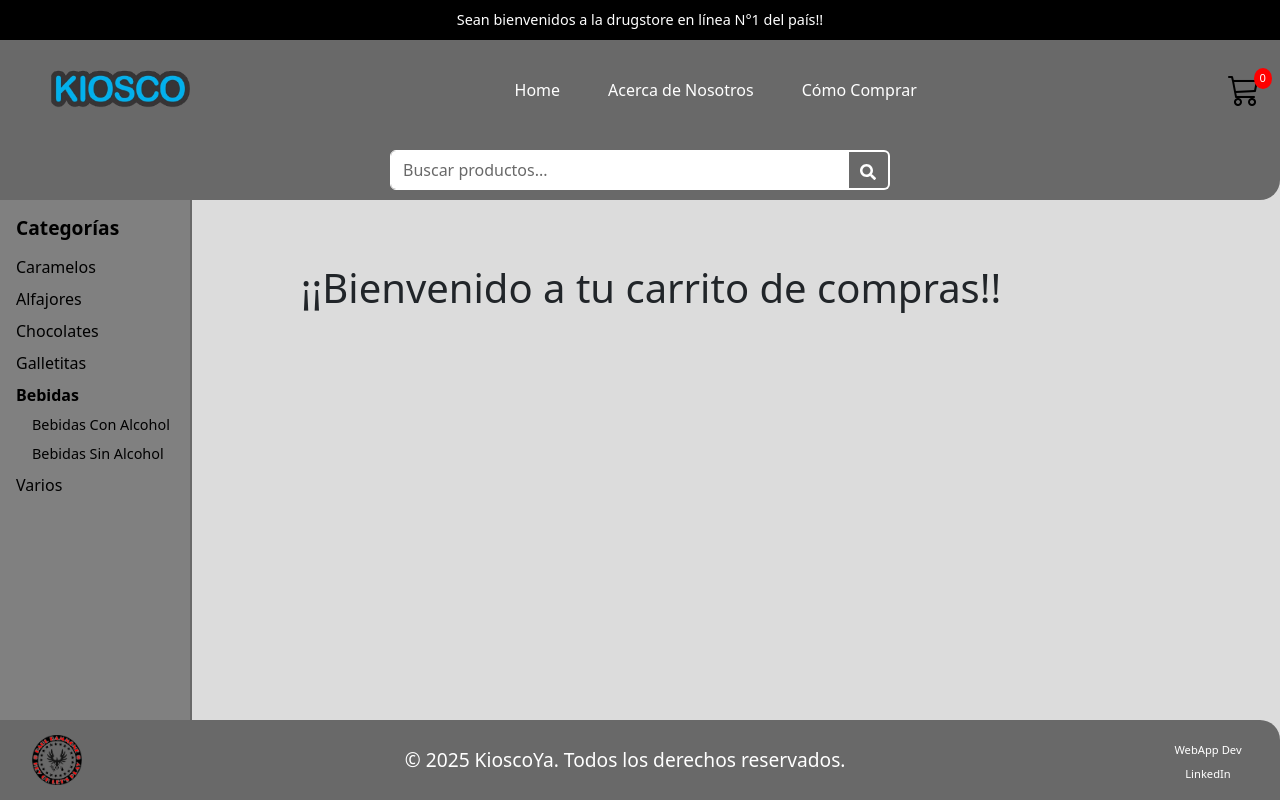
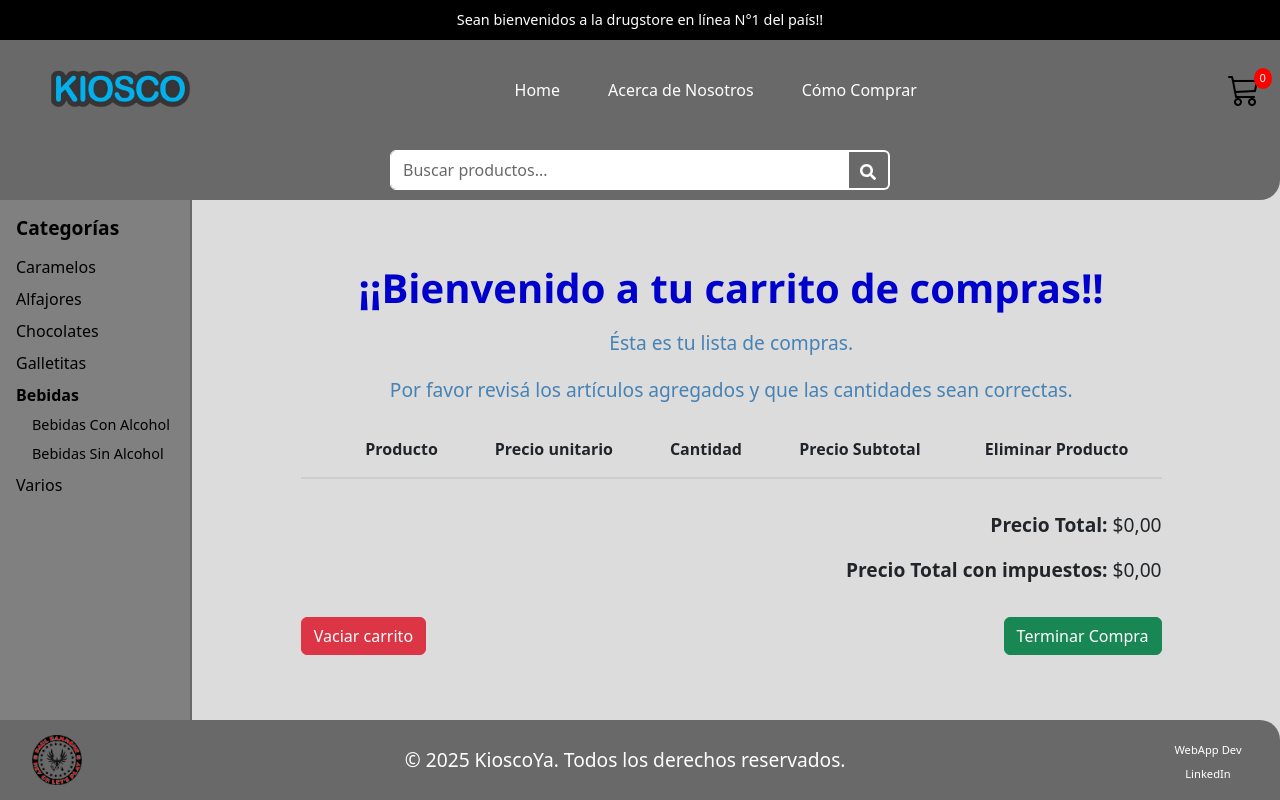
Before and after one commit to 89pabloalvarez/react-js-81725, a React (Vite) app: page /cart in a window 1280 px wide. Built offline with nearby package versions, Linux system fonts and the light colour scheme.

Commit message:
Decidí hacer el carrito como tabla, queda mejor encuadrado y mas facil de estilar, agrego los estilos en css y acomodo el paragraph con otro ancho. acomodo la exportación de carticon que habia quedado mal.

```diff
--- a/src/App.css
+++ b/src/App.css
@@ -9,6 +9,7 @@
   --color-red: red;
   --color-green: green;
   --color-grey-light: gainsboro;
+  --color-grey-lighter: #ccc;
   --color-grey-medium: grey;
   --color-grey-dark: dimgray;
   --color-page-title: mediumblue;
@@ -223,6 +224,69 @@ header {
   animation: growAndSpace 0.6s forwards ease-out;
 }
 
+.cart-container {
+  padding: 2rem;
+}
+
+.cart-table {
+  width: 100%;
+  border-collapse: collapse;
+  margin-bottom: 2rem;
+}
+
+.cart-table th,
+.cart-table td {
+  border-bottom: 1px solid var(--color-grey-lighter);
+  text-align: center;
+  padding: 1rem;
+}
+
+.cart-img {
+  width: 100px;
+  height: auto;
+  object-fit: contain;
+}
+
+.cart-totals {
+  text-align: right;
+  margin-top: 1rem;
+  font-size: 1.2rem;
+}
+
+.cart-actions {
+  display: flex;
+  justify-content: space-between;
+  margin-top: 2rem;
+}
+
+.cart-table tr {
+  border-bottom: 2px solid var(--color-grey-lighter);
+}
+
+.cart-table td {
+  text-align: center;
+  padding: 1rem;
+  vertical-align: middle;
+}
+
+.cart-remove-cell {
+  text-align: center;
+}
+
+.cart-icon-btn {
+  width: 40px;
+  height: 40px;
+  display: flex;
+  justify-content: center;
+  align-items: center;
+  padding: 0;
+  margin: 0 auto;
+}
+
+.cart-icon-btn i {
+  font-size: 1.2rem;
+}
+
 /*////////////////////////////////////////////////////*/
 /*/////////////////HEADER-SEARCH-PRODUCT//////////////*/
 /*////////////////////////////////////////////////////*/
@@ -380,7 +444,7 @@ main {
   text-align: center;
   color: var(--color-page-paragraph);
   margin: 0 auto;
-  max-width: 600px;
+  max-width: 800px;
   margin-bottom: 1rem;
 }
 
--- a/src/components/header/headerMain/cart/CartContainer.jsx
+++ b/src/components/header/headerMain/cart/CartContainer.jsx
@@ -1,8 +1,83 @@
+import { useContext } from 'react'
+import { CartContext } from '../../../../context/CartContext'
+import { Link, useNavigate } from 'react-router-dom'
+import Swal from 'sweetalert2'
+import '../../../../App.css'
 
 const CartContainer = () => {
+  const {cart, setCart, cartQuantity, removeProductFromCart, clear, totalWithTaxes}= useContext(CartContext)
+  const navigate = useNavigate()
+
+  const handleRemoveProduct = (id) => {
+    const newCart = cart.filter(product => product.id !== id)
+    setCart(newCart)
+
+    const newQuantity = newCart.reduce((acc, prod) => acc + prod.quantity, 0)
+    if (newQuantity === 0) {
+      Swal.fire({
+        title: "¡Carrito vacío!",
+        icon: "warning",
+        timer: 3000,
+        text: "Te redirigimos a la página principal.",
+        showCloseButton: false,
+        showCancelButton: false,
+        showConfirmButton: false
+      }).then(() => {
+        navigate('/')
+      })
+    }
+  }
+
   return (
-    <main>
-      <h1>¡¡Bienvenido a tu carrito de compras!!</h1>
+    <main className="cart-container">
+      <h1 className="page-title">¡¡Bienvenido a tu carrito de compras!!</h1>
+      <p className="page-paragraph">Ésta es tu lista de compras.</p>
+      <p className="page-paragraph">Por favor revisá los artículos agregados y que las cantidades sean correctas.</p>
+      <table className="cart-table">
+        <thead>
+          <tr>
+            <th></th>
+            <th>Producto</th>
+            <th>Precio unitario</th>
+            <th>Cantidad</th>
+            <th>Precio Subtotal</th>
+            <th>Eliminar Producto</th>
+          </tr>
+        </thead>
+        <tbody>
+          {cart.map((compra) => (
+            <tr key={compra.id}>
+              <td>
+                <img src={compra.img} alt={compra.name} className="cart-img" />
+              </td>
+              <td>{compra.name}</td>
+              <td>${compra.price},00</td>
+              <td>{compra.quantity}</td>
+              <td>${compra.quantity * compra.price},00</td>
+              <td className="cart-remove-cell">
+                <button
+                  type="button"
+                  className="btn btn-danger rounded-circle cart-icon-btn"
+                  onClick={() => handleRemoveProduct(compra.id)}
+                  aria-label="Eliminar producto"
+                >
+                  <i className="bi bi-trash" aria-hidden="true"></i>
+                </button>
+              </td>
+            </tr>
+          ))}
+        </tbody>
+      </table>
+
+      <div className="cart-totals">
+        <p><strong>Precio Total:</strong> ${cart.reduce((acc, prod) => acc + prod.price * prod.quantity, 0)},00</p>
+        <p><strong>Precio Total con impuestos:</strong> ${totalWithTaxes()},00</p>
+      </div>
+
+      <div className="cart-actions">
+        <button className="btn btn-danger" onClick={clear}>Vaciar carrito</button>
+        <Link className="btn btn-success" to="/checkout">Terminar Compra</Link>
+      </div>
     </main>
   )
 }
--- a/src/components/header/headerMain/cart/CartIcon.jsx
+++ b/src/components/header/headerMain/cart/CartIcon.jsx
@@ -4,7 +4,7 @@ import { useContext } from 'react'
 import { CartContext } from '../../../../context/CartContext'
 import { Link } from 'react-router-dom'
 
-export default function CartIcon() {
+const CartIcon = () => {
   const {cart, cartQuantity} = useContext(CartContext)
   const isEmpty = !cart || cart.length === 0
 
@@ -17,3 +17,5 @@ export default function CartIcon() {
     </div>
   )
 }
+
+export default CartIcon
```
